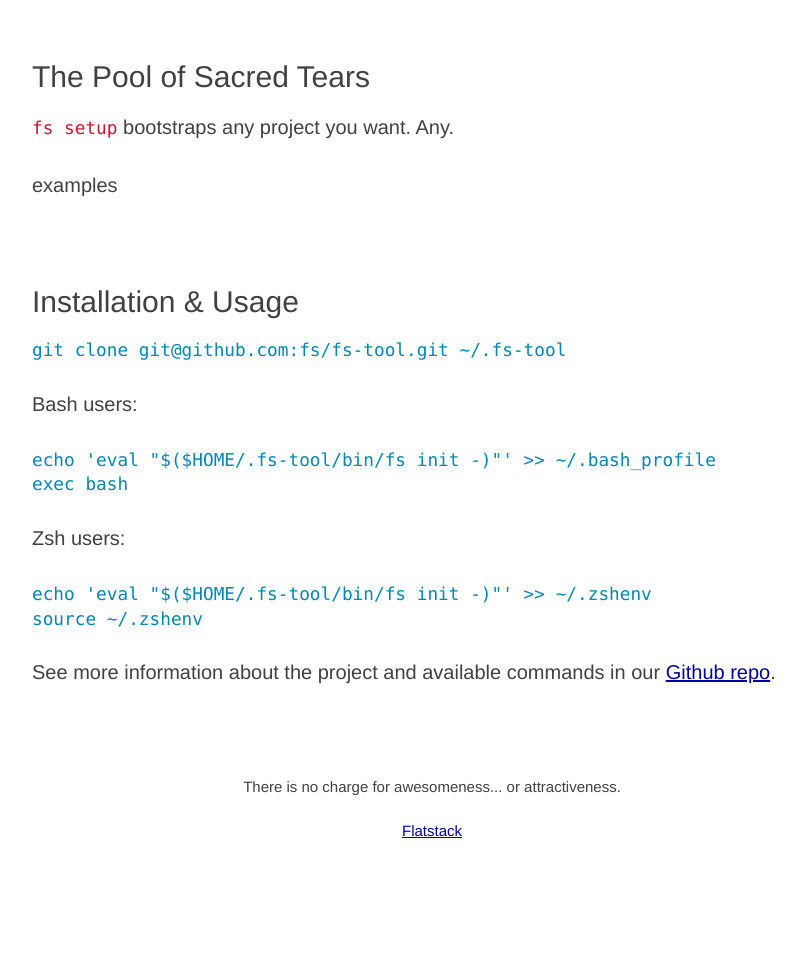
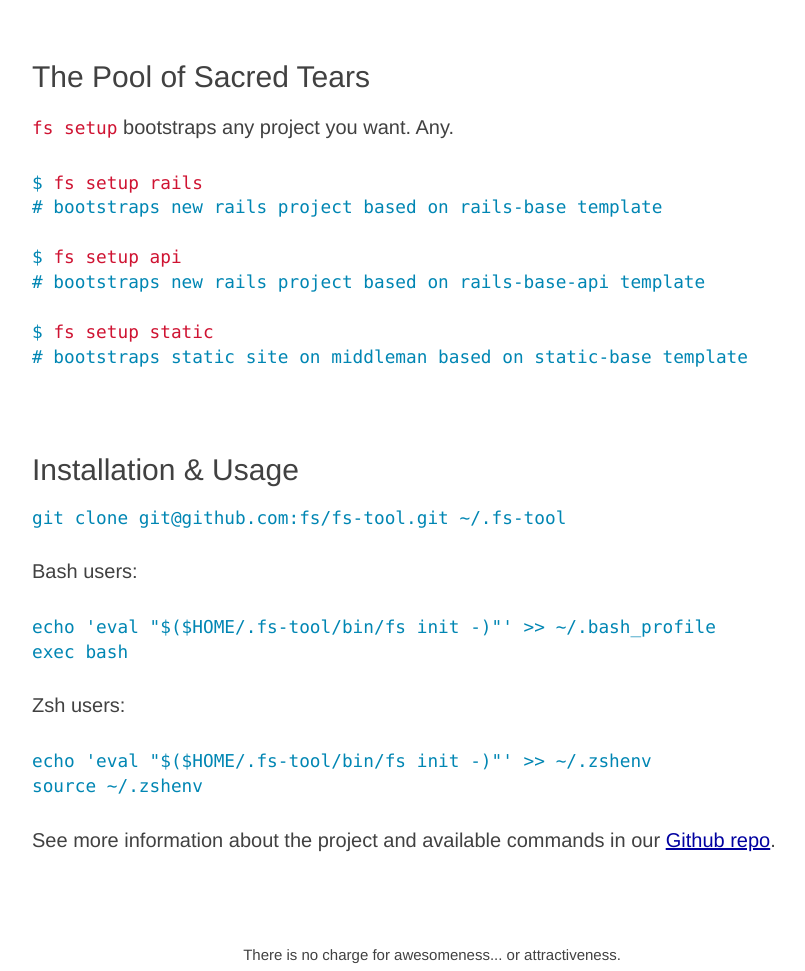
Before and after one commit to fs/fs-tool, a plain HTML site: page index.html in a window 1280 px wide. Shown: the part 2450-3421 px from the top of the page, without its empty margins (208-1013 px from the left). Before the commit the page ends 3358 px from the top, so only its background shows below. Drawn offline with Linux system fonts and the light colour scheme.

Commit message:
Add fs setup examples

```diff
--- a/index.html
+++ b/index.html
@@ -90,7 +90,14 @@ $ <span class="fu">fs h I am no longer young</span>
     <p>
       <code>fs setup</code> bootstraps any project you want. Any.
     </p>
-    <p>examples</p>
+    <pre><code>$ <span class="fu">fs setup rails</span>
+# bootstraps new rails project based on rails-base template
+
+$ <span class="fu">fs setup api</span>
+# bootstraps new rails project based on rails-base-api template
+
+$ <span class="fu">fs setup static</span>
+# bootstraps static site on middleman based on static-base template</code></pre>
   </article>
 
   <article id="installation">
```
